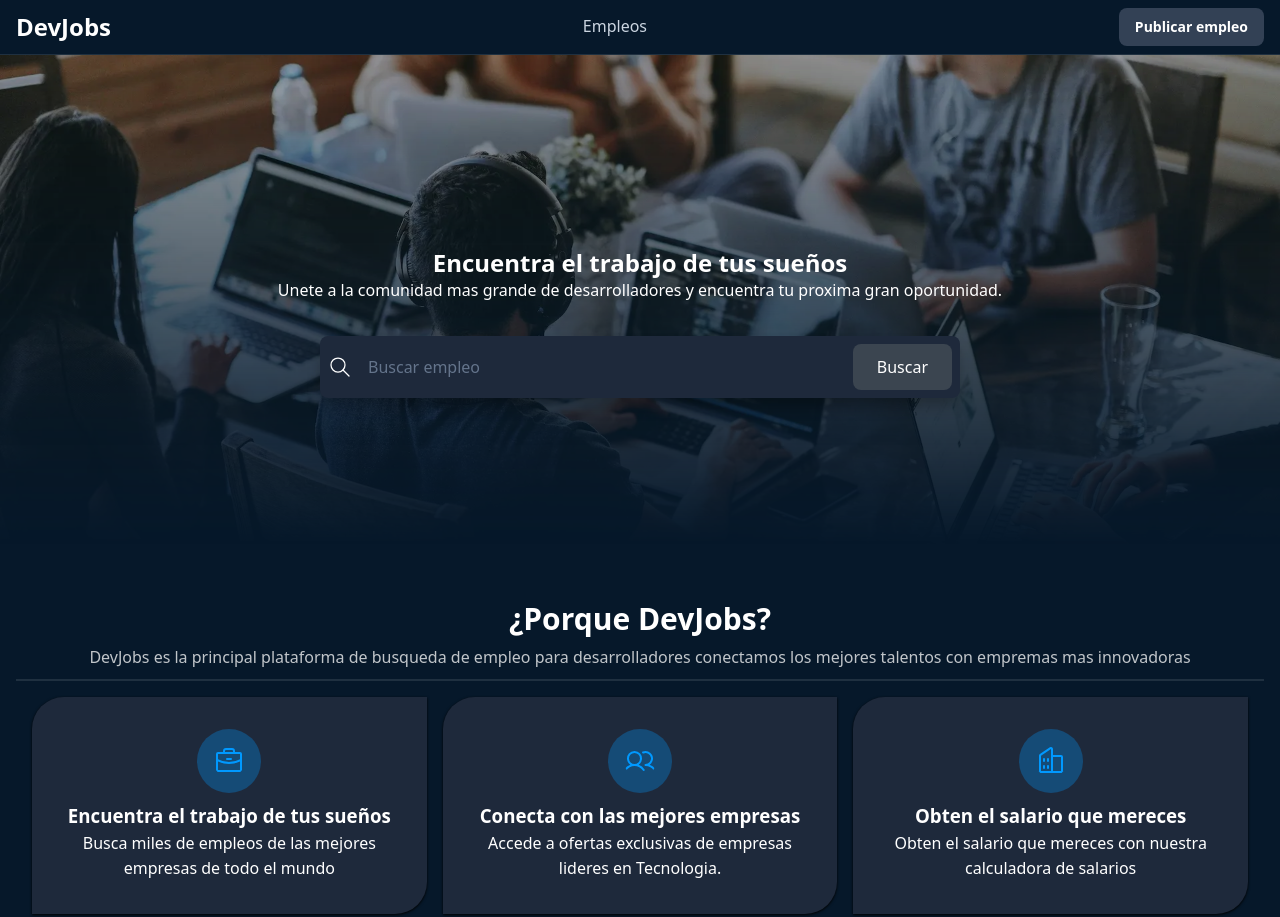
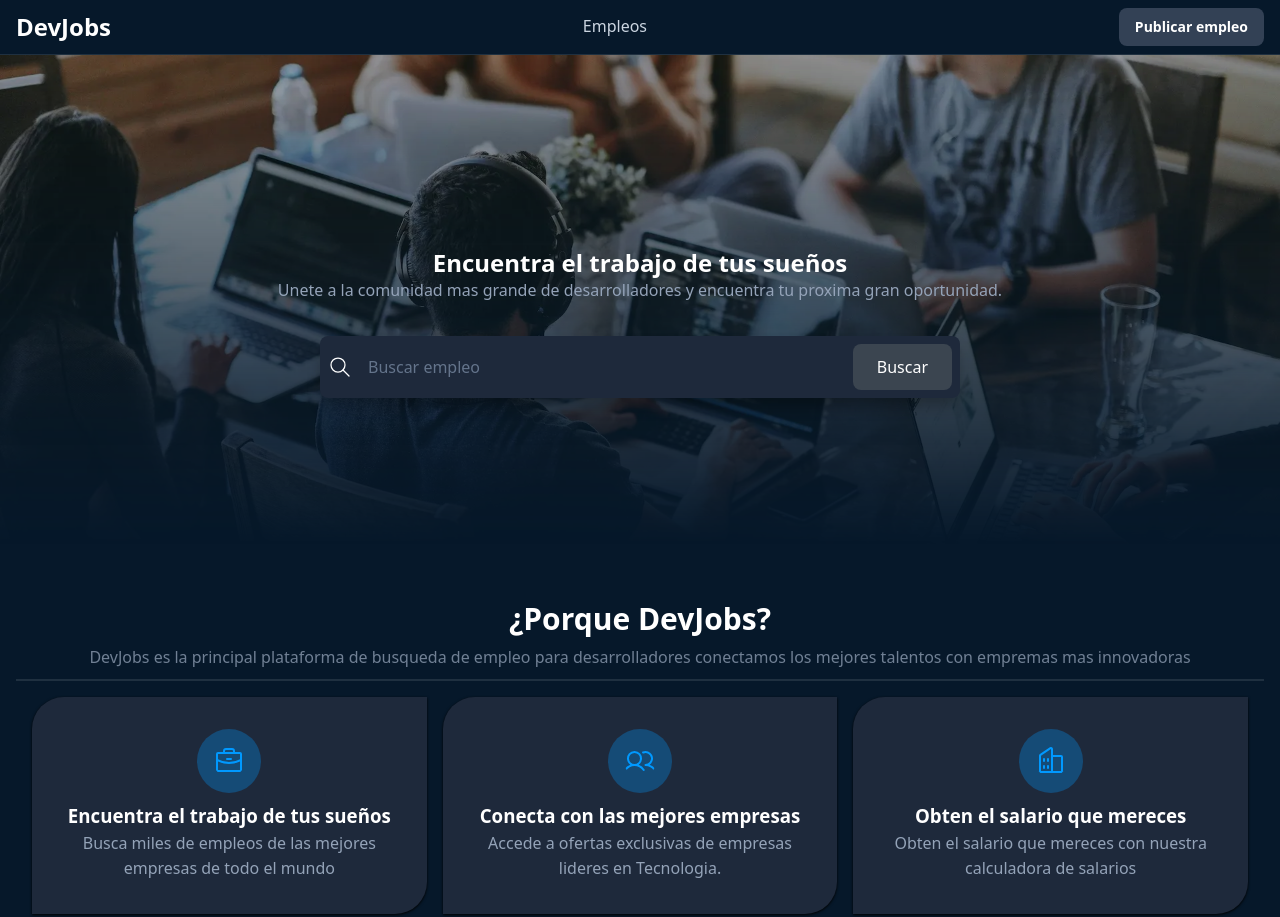
Before and after one commit to Nagasaki231212/curso_fullstack_midudev, a plain HTML site: page 00-html-css/index.html in a window 1280 px wide. Shown: the top 917 px of the page. Drawn offline with Linux system fonts and the light colour scheme.

Commit message:
mejorando el css y limpiandolo

```diff
--- a/00-html-css/styles.css
+++ b/00-html-css/styles.css
@@ -286,31 +286,6 @@ main > section:nth-child(2) footer {
   gap: 16px
 }
 
-/* Feature Cards */
-/* article {
-  background-color: var(--card-bg);
-  padding: 2rem;
-  margin-bottom: 16px;
-  border-radius: 0.5rem;
-  box-shadow: 0px 1px 3px 0 var(--shadow);
-
-  svg {
-    color: var(--primary-light);
-    background: rgba(0, 153, 255, 0.3);
-    border-radius: 9999px;
-    width: 64px;
-    height: 64px;
-    padding: 16px;
-  }
-
-  h3 {
-    font-weight: 500;
-  }
-
-  p {
-    color: var(--text-muted);
-  }
-} */
 
 /* Footer */
 footer {
@@ -342,3 +317,8 @@ article {
     padding: 16px;
   }
 }
+
+
+p {
+  color: var(--text-muted);
+}
```
